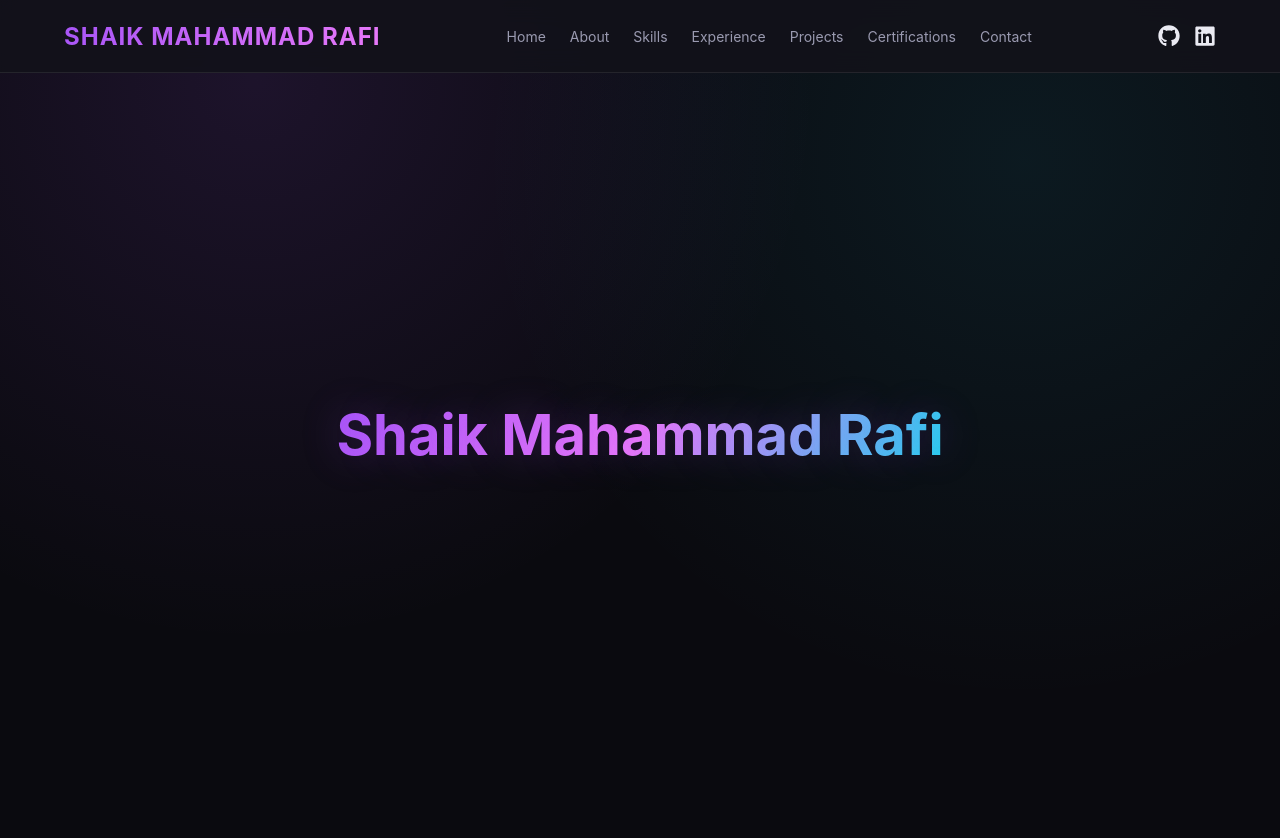
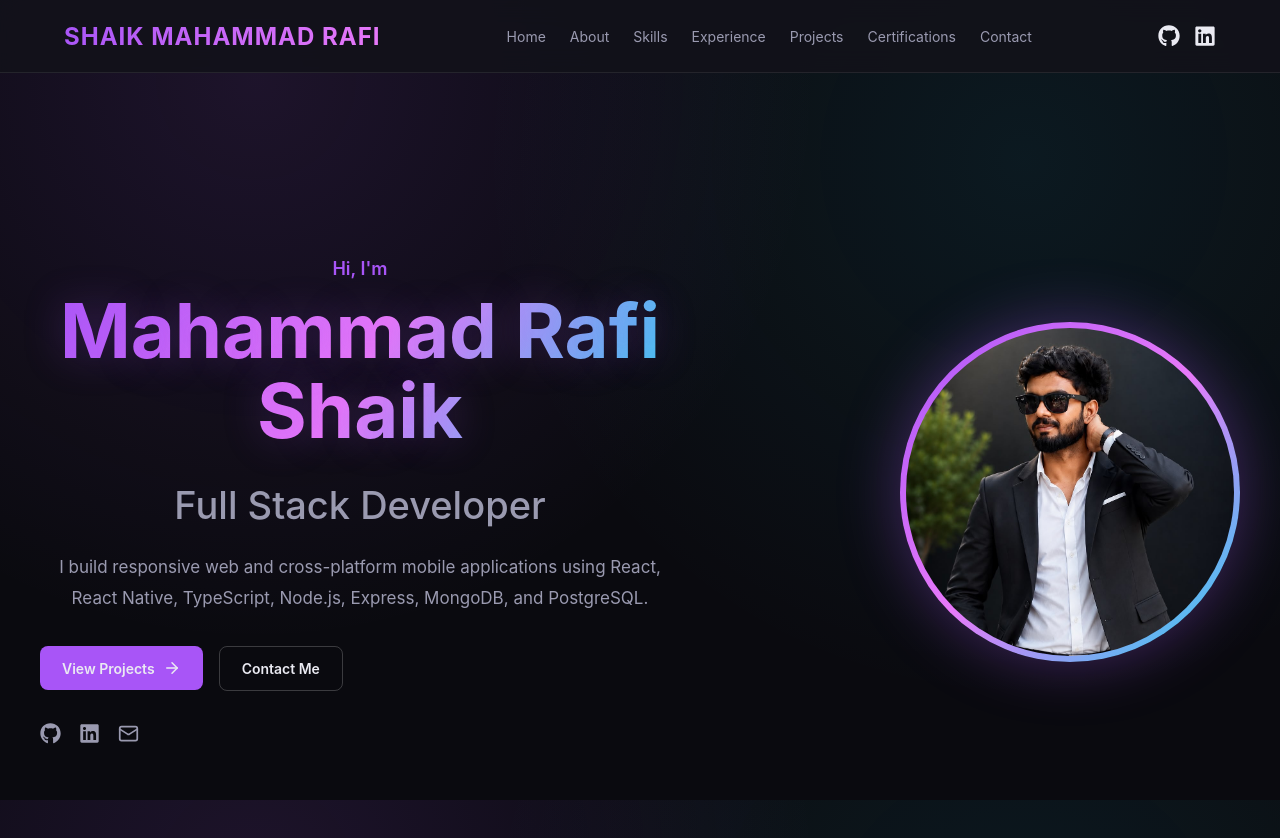
Before and after one commit to shaik-mahammad-rafi01/rafi-portfolio, a React (Create React App) app: page / in a window 1280 px wide. Shown: the top 838 px of the page. Before the commit the page ends 800 px from the top, so only its background shows below. Built offline with nearby package versions, Linux system fonts and the light colour scheme.

Commit message:
feat: add hero section with profile image and theme colors

```diff
--- a/src/App.tsx
+++ b/src/App.tsx
@@ -1,5 +1,6 @@
 import Navbar from "./components/Navbar/Navbar";
 import "./App.css";
+import Hero from "./components/Hero/Hero";
 
 function App() {
   return (
@@ -7,9 +8,7 @@ function App() {
       <Navbar />
 
       <main>
-        <section id="home">
-          <h1>Shaik Mahammad Rafi </h1>
-        </section>
+       <Hero />
       </main>
     </>
   );
--- /dev/null
+++ b/src/components/Hero/Hero.css
@@ -0,0 +1,198 @@
+.hero {
+  min-height: 100vh;
+  display: flex;
+  align-items: center;
+  padding: 100px 24px 60px;
+}
+
+.hero-container {
+  width: 100%;
+  max-width: 1200px;
+  margin: 0 auto;
+  display: flex;
+  align-items: center;
+  justify-content: space-between;
+  gap: 48px;
+}
+
+.hero-content {
+  flex: 1;
+  max-width: 640px;
+}
+
+.hero-image {
+  flex-shrink: 0;
+  width: min(340px, 70vw);
+  height: min(340px, 70vw);
+  padding: 6px;
+  border-radius: 50%;
+  background: linear-gradient(
+    135deg,
+    var(--accent),
+    var(--accent-2),
+    var(--accent-3)
+  );
+  box-shadow: 0 0 60px rgba(168, 85, 247, 0.35);
+}
+
+.hero-image img {
+  width: 100%;
+  height: 100%;
+  object-fit: cover;
+  border-radius: 50%;
+  display: block;
+  background: var(--bg);
+}
+
+.hero-greeting {
+  color: var(--accent);
+  font-size: 18px;
+  font-weight: 600;
+  margin-bottom: 12px;
+}
+
+.hero h1 {
+  font-size: clamp(42px, 7vw, 76px);
+  line-height: 1.05;
+  font-weight: 700;
+  margin-bottom: 12px;
+}
+
+.hero h2 {
+  font-size: clamp(24px, 4vw, 38px);
+  color: var(--text-muted);
+  font-weight: 500;
+  margin-bottom: 24px;
+}
+
+.hero-description {
+  max-width: 700px;
+  color: var(--text-muted);
+  font-size: 17px;
+  line-height: 1.8;
+  margin-bottom: 32px;
+}
+
+.hero-buttons {
+  display: flex;
+  align-items: center;
+  gap: 16px;
+  margin-bottom: 32px;
+}
+
+.hero-primary-button,
+.hero-secondary-button {
+  display: inline-flex;
+  align-items: center;
+  gap: 8px;
+
+  padding: 13px 22px;
+
+  border-radius: 8px;
+
+  text-decoration: none;
+
+  font-size: 14px;
+  font-weight: 600;
+
+  transition: all 0.3s ease;
+}
+
+.hero-primary-button {
+  background: var(--accent);
+  color: var(--text);
+}
+
+.hero-primary-button:hover {
+  background: var(--accent-hover);
+  transform: translateY(-2px);
+}
+
+.hero-secondary-button {
+  border: 1px solid var(--border-strong);
+  color: var(--text);
+}
+
+.hero-secondary-button:hover {
+  border-color: var(--accent);
+  color: var(--accent);
+  transform: translateY(-2px);
+}
+
+.hero-social-links {
+  display: flex;
+  align-items: center;
+  gap: 18px;
+}
+
+.hero-social-links a {
+  color: var(--text-muted);
+  display: flex;
+  transition: all 0.3s ease;
+}
+
+.hero-social-links a:hover {
+  color: var(--accent);
+  transform: translateY(-2px);
+}
+
+@media (max-width: 900px) {
+  .hero-container {
+    flex-direction: column;
+    text-align: center;
+  }
+
+  .hero-content {
+    max-width: 640px;
+  }
+
+  .hero-description {
+    margin-left: auto;
+    margin-right: auto;
+  }
+
+  .hero-buttons {
+    justify-content: center;
+  }
+
+  .hero-social-links {
+    justify-content: center;
+  }
+}
+
+@media (max-width: 768px) {
+  .hero {
+    min-height: calc(100vh - 72px);
+    padding: 100px 24px 50px;
+  }
+
+  .hero-description {
+    font-size: 15px;
+    line-height: 1.7;
+  }
+
+  .hero-buttons {
+    flex-wrap: wrap;
+  }
+}
+
+@media (max-width: 480px) {
+  .hero h1 {
+    font-size: 40px;
+  }
+
+  .hero h2 {
+    font-size: 24px;
+  }
+
+  .hero-buttons {
+    flex-direction: column;
+    align-items: flex-start;
+  }
+
+  .hero-primary-button,
+  .hero-secondary-button {
+    width: 100%;
+    justify-content: center;
+  }
+}
--- /dev/null
+++ b/src/components/Hero/Hero.tsx
@@ -0,0 +1,80 @@
+import { ArrowRight, Mail } from "lucide-react";
+import HeroImage from "../../Assets/Hero.jpeg";
+import { GithubIcon, LinkedinIcon } from "../icons";
+import "./Hero.css";
+
+function Hero() {
+  return (
+    <section id="home" className="hero">
+      <div className="hero-container">
+
+        <div className="hero-content">
+          <p className="hero-greeting">
+            Hi, I'm
+          </p>
+
+          <h1>
+            Mahammad Rafi Shaik
+          </h1>
+
+          <h2>
+            Full Stack Developer
+          </h2>
+
+          <p className="hero-description">
+            I build responsive web and cross-platform mobile applications
+            using React, React Native, TypeScript, Node.js, Express,
+            MongoDB, and PostgreSQL.
+          </p>
+
+          <div className="hero-buttons">
+            <a href="#projects" className="hero-primary-button">
+              View Projects
+              <ArrowRight size={18} />
+            </a>
+
+            <a href="#contact" className="hero-secondary-button">
+              Contact Me
+            </a>
+          </div>
+
+          <div className="hero-social-links">
+
+            <a
+              href="https://github.com/shaik-mahammad-rafi01"
+              target="_blank"
+              rel="noreferrer"
+              aria-label="GitHub"
+            >
+              <GithubIcon size={21} />
+            </a>
+
+            <a
+              href="https://www.linkedin.com/in/shaik-mahammad-rafi-"
+              target="_blank"
+              rel="noreferrer"
+              aria-label="LinkedIn"
+            >
+              <LinkedinIcon size={21} />
+            </a>
+
+            <a
+              href="mailto:shaikmahammadrafi484@gmail.com"
+              aria-label="Email"
+            >
+              <Mail size={21} />
+            </a>
+
+          </div>
+        </div>
+
+        <div className="hero-image">
+          <img src={HeroImage} alt="Mahammad Rafi Shaik" />
+        </div>
+
+      </div>
+    </section>
+  );
+}
+
+export default Hero;
--- /dev/null
+++ b/src/components/icons.tsx
@@ -0,0 +1,7 @@
+import { type ComponentType, type SVGProps } from "react";
+import { FaGithub, FaLinkedin } from "react-icons/fa";
+
+type IconProps = SVGProps<SVGSVGElement> & { size?: string | number };
+
+export const GithubIcon = FaGithub as unknown as ComponentType<IconProps>;
+export const LinkedinIcon = FaLinkedin as unknown as ComponentType<IconProps>;
--- a/src/index.css
+++ b/src/index.css
@@ -5,9 +5,11 @@
   --text: #eaeaf2;
   --text-muted: #9a9ab0;
   --accent: #a855f7;
+  --accent-hover: #9333ea;
   --accent-2: #e879f9;
   --accent-3: #22d3ee;
   --border: rgba(255, 255, 255, 0.08);
+  --border-strong: rgba(255, 255, 255, 0.2);
 }
 
 * {
@@ -39,8 +41,3 @@ body {
     );
   background-attachment: fixed;
 }
-
-code {
-  font-family: source-code-pro, Menlo, Monaco, Consolas, 'Courier New',
-    monospace;
-}
```
Also changed, not shown: src/Assets/Hero.jpeg (added).
